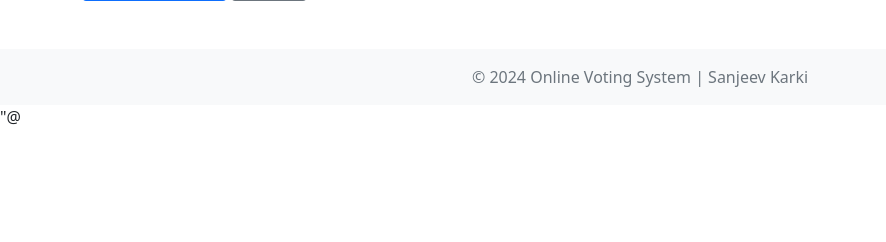
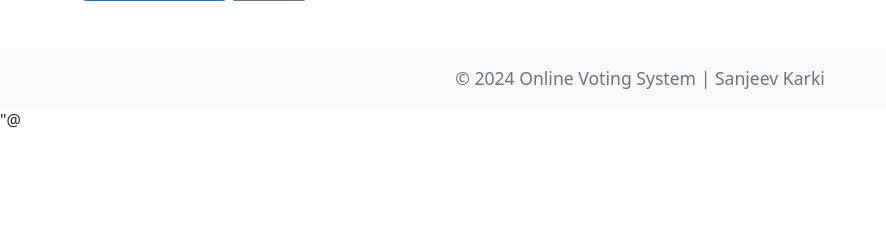
Before and after one commit to karkisanjeev111-netizen/online-voting-system, a Python web app: template templates/admin/edit_election.html in a window 1280 px wide. Shown: the part 558-800 px from the top of the page, without its empty margins (0-886 px from the left). Run offline with Jinja, Linux system fonts and the light colour scheme; the template is opened without the code that fills it, so the values that code supplies are empty.

Commit message:
Increase footer text size

```diff
--- a/static/css/style.css
+++ b/static/css/style.css
@@ -29,3 +29,7 @@
 .footer {
     padding: 20px 0;
 }
+
+.footer span {
+    font-size: 1.1rem;
+}
```
